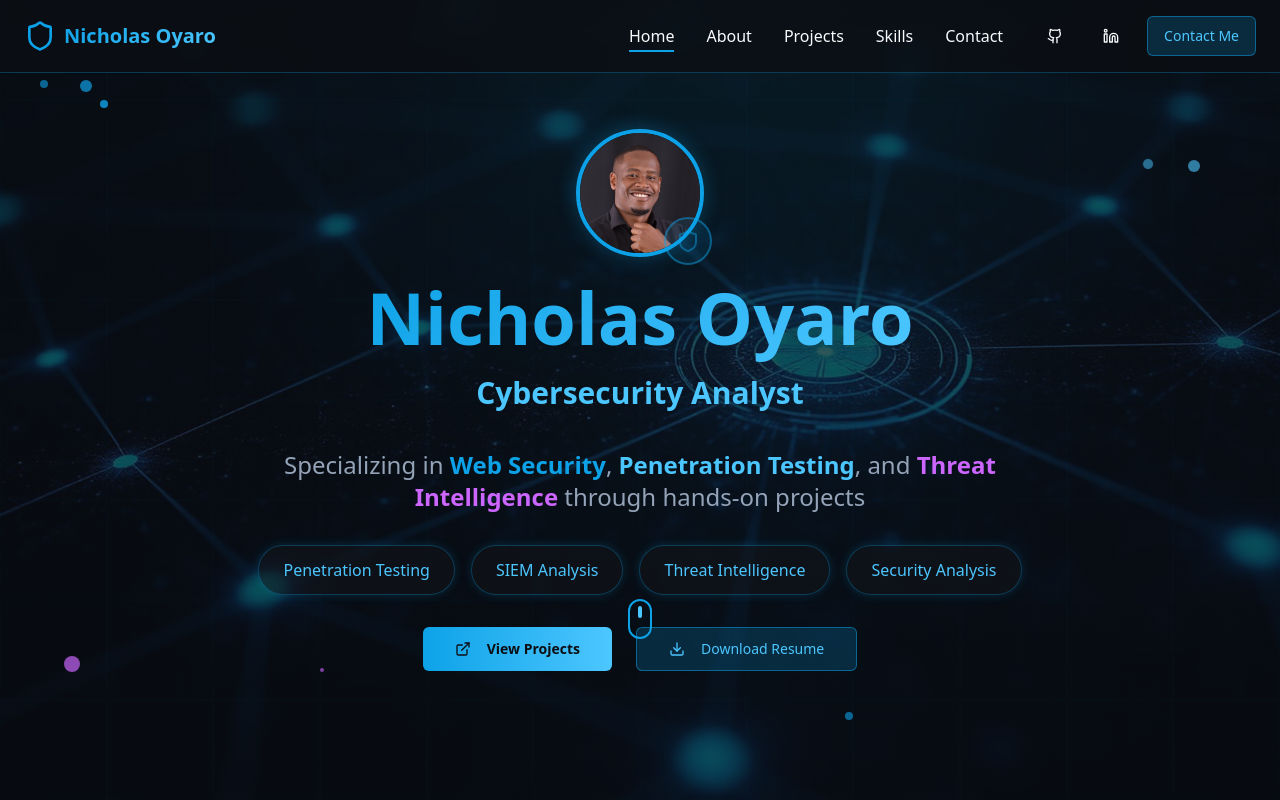
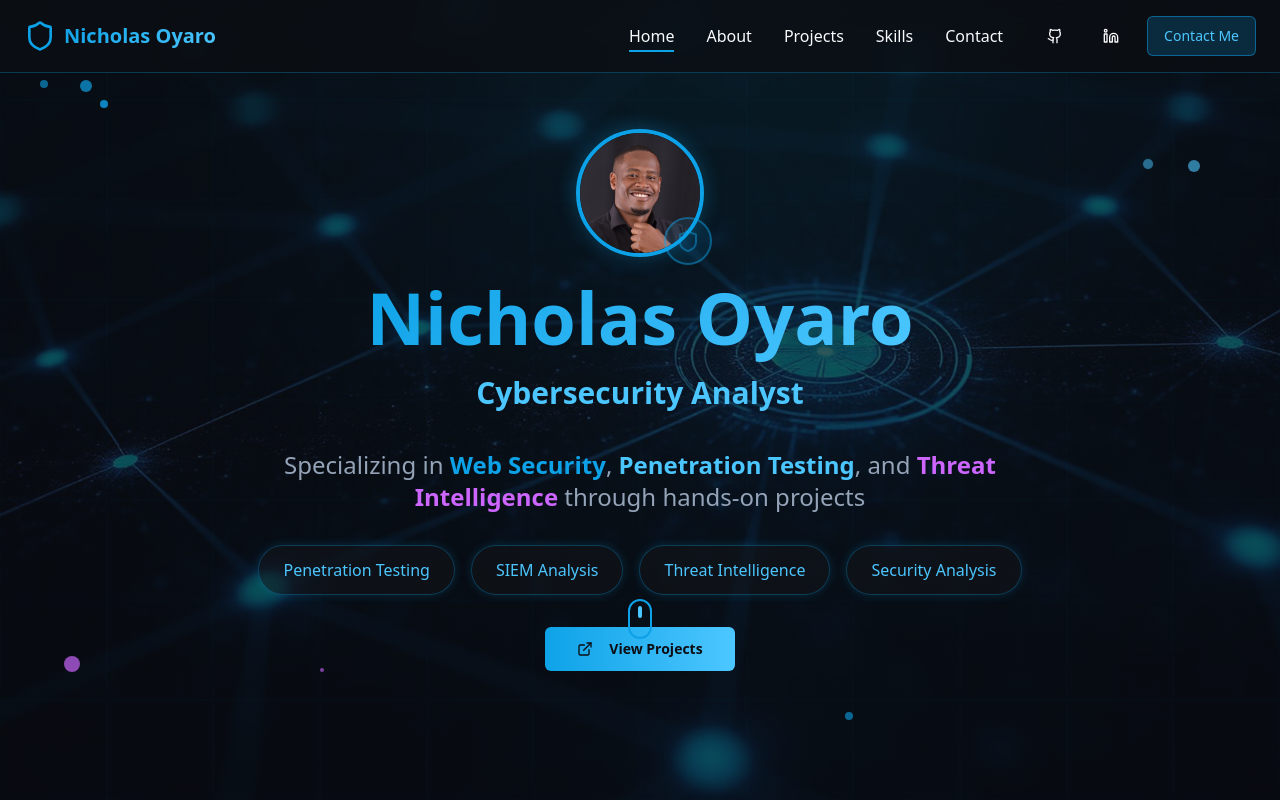
Before and after one commit to Mich1811/cyber-guardian-realm, a React (Vite) app: page / in a window 1280 px wide. Shown: the top 800 px of the page. Built offline with nearby package versions, Linux system fonts and the light colour scheme.

Commit message:
Remove resume download link

```diff
--- a/src/components/Hero.tsx
+++ b/src/components/Hero.tsx
@@ -1,5 +1,5 @@
 import { Button } from '@/components/ui/button';
-import { Shield, Download, ExternalLink, MousePointer2 } from 'lucide-react';
+import { Shield, ExternalLink, MousePointer2 } from 'lucide-react';
 import { useState, useEffect } from 'react';
 import heroImage from '@/assets/cyber-hero.jpg';
 
@@ -142,17 +142,11 @@ const Hero = () => {
           </div>
 
           {/* Action buttons */}
-          <div className="flex flex-col sm:flex-row justify-center gap-6 mt-12 animate-slide-in-up">
+          <div className="flex justify-center mt-12 animate-slide-in-up">
             <Button variant="glow" size="lg" asChild className="hover-scale glow-on-hover">
               <a href="#projects" className="flex items-center space-x-2">
                 <ExternalLink className="w-5 h-5" />
                 <span>View Projects</span>
-              </a>
-            </Button>
-            <Button variant="cyber" size="lg" asChild className="hover-scale">
-              <a href="#contact" className="flex items-center space-x-2">
-                <Download className="w-5 h-5" />
-                <span>Download Resume</span>
               </a>
             </Button>
           </div>
```
